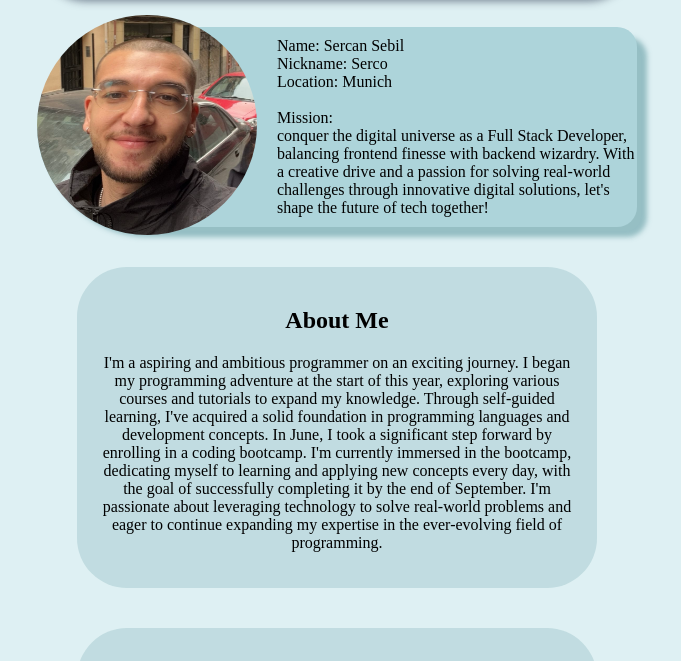
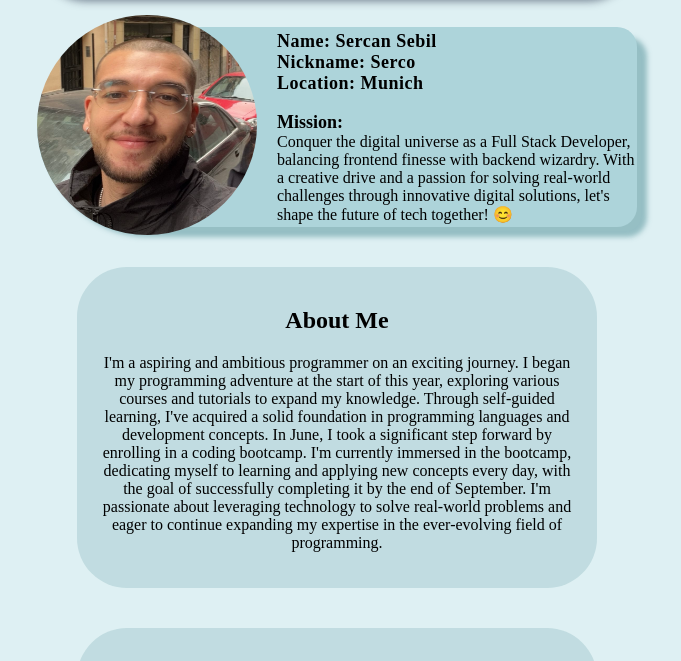
Before and after one commit to Serco627/personal-website, a website: page index.html in a window 1280 px wide. Shown: the part 74-735 px from the top of the page, without its empty margins (303-984 px from the left). Drawn offline with Linux system fonts and the light colour scheme.

Commit message:
update bold text

```diff
--- a/index.html
+++ b/index.html
@@ -27,27 +27,37 @@
     </header>
 
     <main class="main-container">
-      <div><img src="assets/selfie.jpeg"class="foto"/></div>
+      <div><img src="assets/selfie.jpeg" class="foto" /></div>
       <div class="text">
-        Name: Sercan Sebil <br>
-        Nickname: Serco <br>
-        Location: Munich <br>
-        <br>
-        Mission: <br>conquer the digital universe as a Full Stack
-          Developer, balancing frontend finesse with backend wizardry. With a
-          creative drive and a passion for solving real-world challenges through
-          innovative digital solutions, let's shape the future of tech together!</div>
+        <span class="info">
+          Name: Sercan Sebil <br />
+          Nickname: Serco <br />
+          Location: Munich </span
+        ><br />
+        <br />
+        <span class="mission">Mission:</span> <br />Conquer the digital universe
+        as a Full Stack Developer, balancing frontend finesse with backend
+        wizardry. With a creative drive and a passion for solving real-world
+        challenges through innovative digital solutions, let's shape the future
+        of tech together! 😊
       </div>
     </main>
-
-
 
     <div class="aboutmeskills">
       <section id="aboutme" class="aboutme">
         <h1>About Me</h1>
         <p>
-
-I'm a aspiring and ambitious programmer  on an exciting journey. I began my programming adventure at the start of this year, exploring various courses and tutorials to expand my knowledge. Through self-guided learning, I've acquired a solid foundation in programming languages and development concepts. In June, I took a significant step forward by enrolling in a coding bootcamp. I'm currently immersed in the bootcamp, dedicating myself to learning and applying new concepts every day, with the goal of successfully completing it by the end of September. I'm passionate about leveraging technology to solve real-world problems and eager to continue expanding my expertise in the ever-evolving field of programming.
+          I'm a aspiring and ambitious programmer on an exciting journey. I
+          began my programming adventure at the start of this year, exploring
+          various courses and tutorials to expand my knowledge. Through
+          self-guided learning, I've acquired a solid foundation in programming
+          languages and development concepts. In June, I took a significant step
+          forward by enrolling in a coding bootcamp. I'm currently immersed in
+          the bootcamp, dedicating myself to learning and applying new concepts
+          every day, with the goal of successfully completing it by the end of
+          September. I'm passionate about leveraging technology to solve
+          real-world problems and eager to continue expanding my expertise in
+          the ever-evolving field of programming.
         </p>
       </section>
 
@@ -114,7 +124,6 @@ I'm a aspiring and ambitious programmer  on an exciting journey. I began my prog
       <p>Projekt 1 Projekt 2 Projekt 3</p>
     </section>
 
-
     <section id="contact" class="contact">
       <h1>Contact</h1>
       <p>
--- a/styles.css
+++ b/styles.css
@@ -174,3 +174,14 @@ header a {
   text-align: center;
   border-radius: 50px 50px;
 }
+
+.info {
+  font-size: 18px;
+  font-weight: bolder;
+  letter-spacing: 0.5px;
+}
+
+.mission {
+  font-size: 18px;
+  font-weight: bolder;
+}
```
Lines whose indentation alone changed are shown as unchanged.
